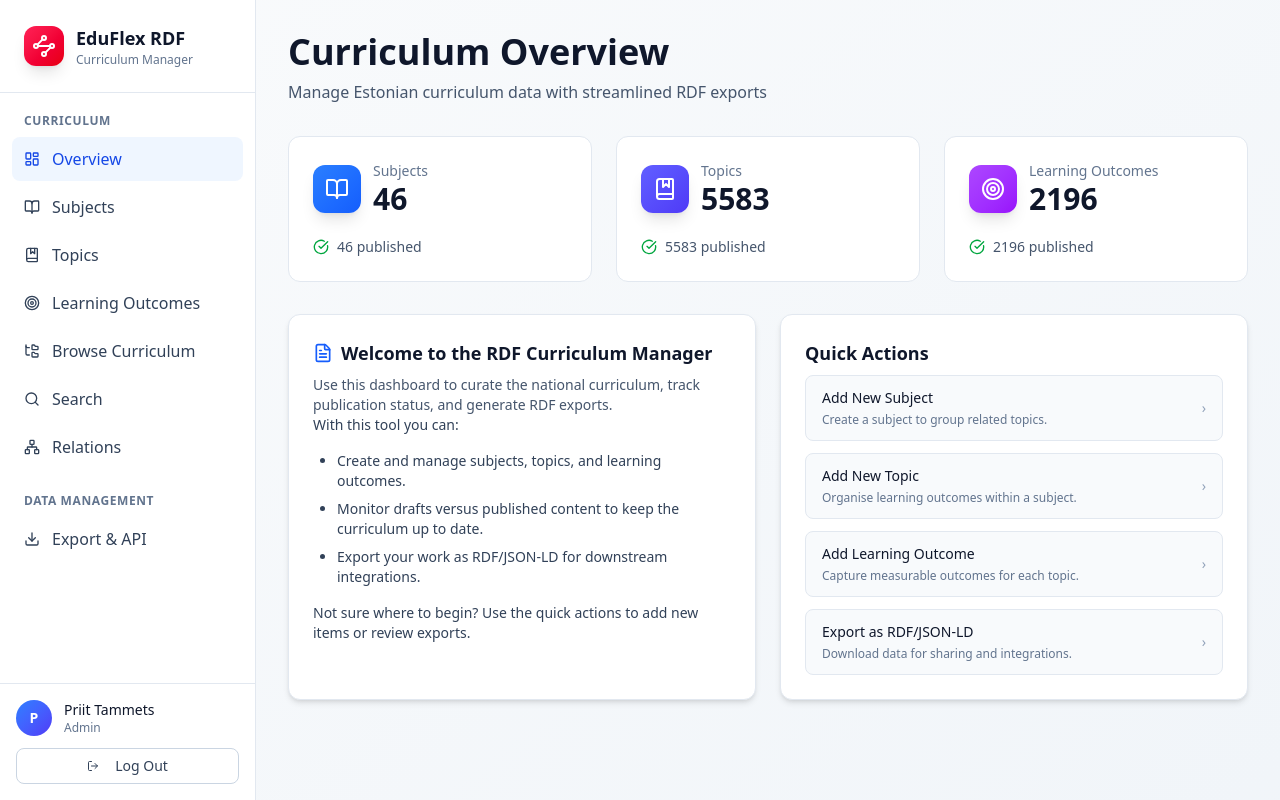
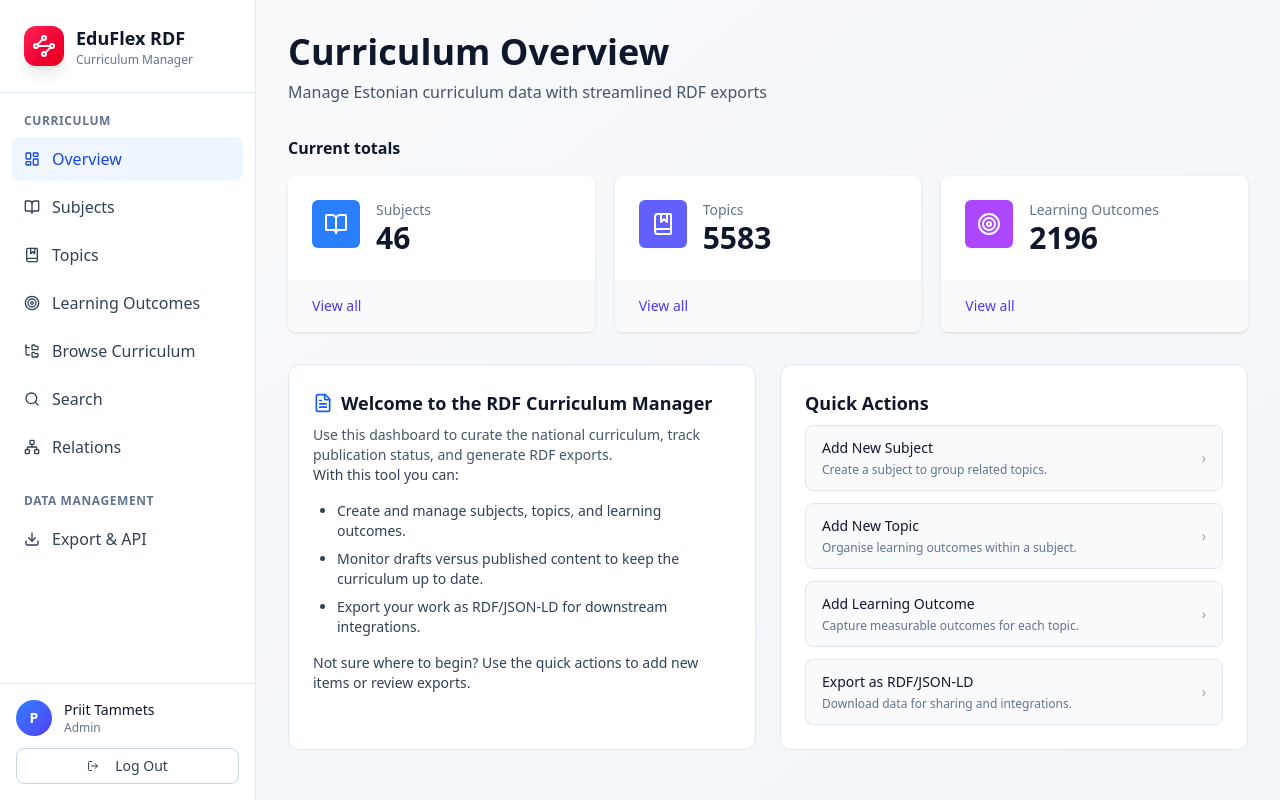
Before and after one commit to tammets/RDF-CM-demo, a React (Vite) app: page / in a window 1280 px wide. Built offline with nearby package versions, Linux system fonts and the light colour scheme.

Commit message:
update UI components for improved styling and consistency

```diff
--- a/src/components/ui/input.tsx
+++ b/src/components/ui/input.tsx
@@ -8,7 +8,7 @@ export function Input({ className = "", ...props }: InputProps) {
   return (
     <input
       {...props}
-      className={`w-full rounded-lg border border-slate-300 bg-white px-3 py-2 text-sm text-slate-900 shadow-sm focus:outline-none focus-visible:ring-2 focus-visible:ring-slate-400 focus-visible:ring-offset-1 disabled:cursor-not-allowed disabled:opacity-50 ${className}`}
+      className={`block w-full rounded-md bg-white px-3 py-1.5 text-base text-gray-900 outline outline-1 -outline-offset-1 outline-gray-300 placeholder:text-gray-400 focus-visible:outline-2 focus-visible:-outline-offset-2 focus-visible:outline-indigo-600 sm:text-sm/6 disabled:cursor-not-allowed disabled:bg-gray-50 disabled:text-gray-400 disabled:opacity-50 ${className}`}
     />
   );
 }
--- a/src/components/ui/label.tsx
+++ b/src/components/ui/label.tsx
@@ -9,7 +9,7 @@ export function Label({ className = "", children, ...props }: LabelProps) {
   return (
     <label
       {...props}
-      className={`text-sm font-medium text-slate-700 ${className}`}
+      className={`block text-sm/6 font-medium text-gray-900 ${className}`}
     >
       {children}
     </label>
--- a/src/components/ui/textarea.tsx
+++ b/src/components/ui/textarea.tsx
@@ -8,7 +8,7 @@ export function Textarea({ className = "", ...props }: TextareaProps) {
   return (
     <textarea
       {...props}
-      className={`w-full rounded-lg border border-slate-300 bg-white px-3 py-2 text-sm text-slate-900 shadow-sm focus:outline-none focus-visible:ring-2 focus-visible:ring-slate-400 focus-visible:ring-offset-1 disabled:cursor-not-allowed disabled:opacity-50 ${className}`}
+      className={`block w-full rounded-md bg-white px-3 py-1.5 text-base text-gray-900 outline outline-1 -outline-offset-1 outline-gray-300 placeholder:text-gray-400 focus-visible:outline-2 focus-visible:-outline-offset-2 focus-visible:outline-indigo-600 sm:text-sm/6 disabled:cursor-not-allowed disabled:bg-gray-50 disabled:text-gray-400 disabled:opacity-50 ${className}`}
     />
   );
 }
--- a/src/pages/Browse.tsx
+++ b/src/pages/Browse.tsx
@@ -72,7 +72,7 @@ export default function Browse() {
             const subjectTopics = getTopicsForSubject(subject.id);
 
             return (
-              <Card key={subject.id} className="border-slate-200 bg-white shadow-md overflow-hidden">
+              <Card key={subject.id} className="border-slate-200 bg-white overflow-hidden">
                 <div
                   className="p-5 cursor-pointer hover:bg-slate-50 transition-colors"
                   onClick={() => toggleSubject(subject.id)}
@@ -85,9 +85,6 @@ export default function Browse() {
                       <div className="flex-1">
                         <div className="flex items-center gap-3">
                           <h3 className="text-lg font-semibold text-slate-900">{subject.name}</h3>
-                          {subject.status === 'published' && (
-                            <Badge variant="default" className="bg-green-600">Published</Badge>
-                          )}
                           {subject.code && (
                             <Badge variant="outline">{subject.code}</Badge>
                           )}
@@ -100,9 +97,6 @@ export default function Browse() {
                         )}
                       </div>
                       <div className="flex items-center gap-3">
-                        <Badge variant="secondary" className="text-xs">
-                          {subjectTopics.length} topics
-                        </Badge>
                         {isExpanded ? (
                           <ChevronDown className="w-5 h-5 text-slate-400" />
                         ) : (
@@ -138,9 +132,6 @@ export default function Browse() {
                                     <div className="flex-1">
                                       <div className="flex items-center gap-2">
                                         <h4 className="font-medium text-slate-900">{topic.name}</h4>
-                                        {topic.status === 'published' && (
-                                          <Badge variant="default" className="bg-green-600 text-xs">Published</Badge>
-                                        )}
                                       </div>
                                       {topic.name_et && (
                                         <p className="text-xs text-slate-500 mt-0.5">{topic.name_et}</p>
@@ -189,11 +180,6 @@ export default function Browse() {
                                                   <Badge variant="secondary" className="text-xs">
                                                     {outcome.school_level}
                                                   </Badge>
-                                                  {outcome.status === 'published' && (
-                                                    <Badge variant="default" className="bg-green-600 text-xs">
-                                                      Published
-                                                    </Badge>
-                                                  )}
                                                 </div>
                                               </div>
                                               {outcome.text_et && (
--- a/src/pages/Dashboard.tsx
+++ b/src/pages/Dashboard.tsx
@@ -1,6 +1,6 @@
 import { Link } from "react-router-dom";
-import { BookOpen, BookMarked, Target, CheckCircle, FileText } from "lucide-react";
 import { useQuery } from "@tanstack/react-query";
+import { FileText, BookOpen, BookMarked, Target } from "lucide-react";
 
 import { curriculum, type Subject, type Topic, type LearningOutcome } from "@/api/curriculumClient";
 import { Card, CardContent, CardHeader, CardTitle } from "@/components/ui/card";
@@ -22,33 +22,29 @@ export default function Dashboard() {
     queryFn: () => curriculum.entities.LearningOutcome.list("-created_date"),
   });
 
-  const publishedSubjects = subjects.filter((subject) => subject.status === "published").length;
-  const publishedTopics = topics.filter((topic) => topic.status === "published").length;
-  const publishedOutcomes = outcomes.filter((outcome) => outcome.status === "published").length;
-
   const stats = [
     {
-      title: "Subjects",
-      value: subjects.length,
-      published: publishedSubjects,
+      id: "subjects",
+      name: "Subjects",
+      stat: subjects.length,
       icon: BookOpen,
-      color: "from-blue-500 to-blue-600",
+      iconBg: "bg-blue-500",
       link: createPageUrl("Subjects"),
     },
     {
-      title: "Topics",
-      value: topics.length,
-      published: publishedTopics,
+      id: "topics",
+      name: "Topics",
+      stat: topics.length,
       icon: BookMarked,
-      color: "from-indigo-500 to-indigo-600",
+      iconBg: "bg-indigo-500",
       link: createPageUrl("Topics"),
     },
     {
-      title: "Learning Outcomes",
-      value: outcomes.length,
-      published: publishedOutcomes,
+      id: "outcomes",
+      name: "Learning Outcomes",
+      stat: outcomes.length,
       icon: Target,
-      color: "from-purple-500 to-purple-600",
+      iconBg: "bg-purple-500",
       link: createPageUrl("Outcomes"),
     },
   ];
@@ -84,38 +80,36 @@ export default function Dashboard() {
           <p className="text-slate-600">Manage Estonian curriculum data with streamlined RDF exports</p>
         </div>
 
-        <div className="grid grid-cols-1 gap-6 md:grid-cols-3">
-          {stats.map((stat) => (
-            <Link key={stat.title} to={stat.link}>
-              <Card className="group cursor-pointer border-slate-200 bg-white transition-all duration-300 hover:shadow-xl">
-                <CardContent className="p-6">
-                  <div className="flex items-start justify-between">
-                    <div className="flex-1 space-y-3">
-                      <div className="flex items-center gap-3">
-                        <div
-                          className={`flex h-12 w-12 items-center justify-center rounded-xl bg-gradient-to-br ${stat.color} shadow-lg transition-transform group-hover:scale-110`}
-                        >
-                          <stat.icon className="h-6 w-6 text-white" />
-                        </div>
-                        <div>
-                          <p className="text-sm font-medium text-slate-500">{stat.title}</p>
-                          <p className="text-3xl font-bold text-slate-900">{stat.value}</p>
-                        </div>
-                      </div>
-                      <div className="flex items-center gap-2 pt-2">
-                        <CheckCircle className="h-4 w-4 text-green-600" />
-                        <span className="text-sm text-slate-600">{stat.published} published</span>
-                      </div>
+        <div>
+          <h3 className="text-base font-semibold text-slate-900">Current totals</h3>
+          <dl className="mt-4 grid grid-cols-1 gap-5 sm:grid-cols-2 lg:grid-cols-3">
+            {stats.map((stat) => (
+              <Link key={stat.id} to={stat.link} className="group block">
+                <div className="relative overflow-hidden rounded-lg bg-white px-4 pt-5 pb-12 shadow-sm transition-shadow hover:shadow-md sm:px-6 sm:pt-6">
+                  <dt>
+                    <div className={`absolute rounded-md ${stat.iconBg} p-3`}>
+                      <stat.icon aria-hidden="true" className="h-6 w-6 text-white" />
+                    </div>
+                    <p className="ml-16 truncate text-sm font-medium text-slate-500">{stat.name}</p>
+                  </dt>
+                  <dd className="ml-16 flex items-baseline pb-6 sm:pb-7">
+                    <p className="text-3xl font-semibold text-slate-900">{stat.stat}</p>
+                  </dd>
+                  <div className="absolute inset-x-0 bottom-0 bg-slate-50 px-4 py-4 sm:px-6">
+                    <div className="text-sm">
+                      <span className="font-medium text-indigo-600 transition-colors group-hover:text-indigo-500">
+                        View all<span className="sr-only"> {stat.name}</span>
+                      </span>
                     </div>
                   </div>
-                </CardContent>
-              </Card>
-            </Link>
-          ))}
+                </div>
+              </Link>
+            ))}
+          </dl>
         </div>
 
         <div className="grid grid-cols-1 gap-6 lg:grid-cols-2">
-          <Card className="border-slate-200 bg-white shadow-md">
+          <Card className="border-slate-200 bg-white">
             <CardHeader>
               <CardTitle className="mb-2 flex items-center gap-2 text-slate-900">
                 <FileText className="h-5 w-5 text-blue-600" />
@@ -138,7 +132,7 @@ export default function Dashboard() {
             </CardContent>
           </Card>
 
-          <Card className="border-slate-200 bg-white shadow-md">
+          <Card className="border-slate-200 bg-white">
             <CardHeader>
               <CardTitle className="mb-2 text-slate-900">Quick Actions</CardTitle>
             </CardHeader>
--- a/src/pages/Outcomes.tsx
+++ b/src/pages/Outcomes.tsx
@@ -391,8 +391,8 @@ export default function Outcomes() {
           </Dialog>
         </div>
 
-        <Card>
-          <CardHeader>
+        <Card className="border-slate-200">
+          <CardHeader className="mb-4">
             <div className="flex items-center justify-between">
               <CardTitle className="flex items-center gap-2">
                 <Target className="w-5 h-5 text-purple-600" />
--- a/src/pages/Subjects.tsx
+++ b/src/pages/Subjects.tsx
@@ -106,7 +106,7 @@ export default function Subjects() {
   };
 
   const handleDelete = (id: string) => {
-    if (window.confirm("Kas oled kindel, et soovid selle õppeaine kustutada?")) {
+    if (window.confirm("Are you sure you want to delete this subject?")) {
       void deleteMutation.mutate(id);
     }
   };
@@ -116,8 +116,8 @@ export default function Subjects() {
       <div className="max-w-7xl mx-auto space-y-6">
         <div className="flex justify-between items-center">
           <div>
-            <h1 className="text-3xl font-bold text-slate-900">Õppeained</h1>
-            <p className="text-slate-600 mt-1">Halda õppekava õppeaineid</p>
+            <h1 className="text-3xl font-bold text-slate-900">Subjects</h1>
+            <p className="text-slate-600 mt-1">Manage curriculum subjects</p>
           </div>
           <Dialog open={open} onOpenChange={(isOpen) => {
             setOpen(isOpen);
@@ -126,57 +126,57 @@ export default function Subjects() {
             <DialogTrigger asChild>
               <Button className="bg-blue-600 hover:bg-blue-700">
                 <Plus className="w-4 h-4 mr-2" />
-                Lisa õppeaine
+                Add subject
               </Button>
             </DialogTrigger>
             <DialogContent className="max-w-2xl">
               <DialogHeader>
-                <DialogTitle>{editingSubject ? 'Muuda õppeainet' : 'Lisa uus õppeaine'}</DialogTitle>
+                <DialogTitle>{editingSubject ? "Edit subject" : "Add new subject"}</DialogTitle>
               </DialogHeader>
               <form onSubmit={handleSubmit} className="space-y-4">
                 <div className="grid grid-cols-2 gap-4">
                   <div className="space-y-2">
-                    <Label htmlFor="name">Nimi (inglise keeles) *</Label>
+                    <Label htmlFor="name">Name (English) *</Label>
                     <Input
                       id="name"
                       value={formData.name}
                       onChange={(e) => setFormData({ ...formData, name: e.target.value })}
-                      placeholder="nt Mathematics"
+                      placeholder="e.g. Mathematics"
                       required
                     />
                   </div>
                   <div className="space-y-2">
-                    <Label htmlFor="name_et">Nimi (eesti keeles)</Label>
+                    <Label htmlFor="name_et">Name (Estonian)</Label>
                     <Input
                       id="name_et"
                       value={formData.name_et}
                       onChange={(e) => setFormData({ ...formData, name_et: e.target.value })}
-                      placeholder="nt Matemaatika"
+                      placeholder="e.g. Matemaatika"
                     />
                   </div>
                 </div>
                 <div className="space-y-2">
-                  <Label htmlFor="description">Kirjeldus</Label>
+                  <Label htmlFor="description">Description</Label>
                   <Textarea
                     id="description"
                     value={formData.description}
                     onChange={(e) => setFormData({ ...formData, description: e.target.value })}
-                    placeholder="Õppeaine kirjeldus"
+                    placeholder="Subject description"
                     rows={3}
                   />
                 </div>
                 <div className="grid grid-cols-2 gap-4">
                   <div className="space-y-2">
-                    <Label htmlFor="code">Kood</Label>
+                    <Label htmlFor="code">Code</Label>
                     <Input
                       id="code"
                       value={formData.code}
                       onChange={(e) => setFormData({ ...formData, code: e.target.value })}
-                      placeholder="nt MATH"
+                      placeholder="e.g. MATH"
                     />
                   </div>
                   <div className="space-y-2">
-                    <Label htmlFor="status">Olek</Label>
+                    <Label htmlFor="status">Status</Label>
                     <div className="mt-2 grid grid-cols-1">
                       <select
                         id="status"
@@ -189,8 +189,8 @@ export default function Subjects() {
                         }
                         className={nativeSelectClass}
                       >
-                        <option value="draft">Mustand</option>
-                        <option value="published">Avaldatud</option>
+                        <option value="draft">Draft</option>
+                        <option value="published">Published</option>
                       </select>
                       <ChevronDown aria-hidden="true" className={chevronClass} />
                     </div>
@@ -202,15 +202,15 @@ export default function Subjects() {
                     id="uri"
                     value={formData.uri}
                     onChange={(e) => setFormData({ ...formData, uri: e.target.value })}
-                    placeholder="nt https://oppekava.edu.ee/subjects/mathematics"
+                    placeholder="e.g. https://oppekava.edu.ee/subjects/mathematics"
                   />
                 </div>
                 <div className="flex justify-end gap-3 pt-4">
                   <Button type="button" variant="outline" onClick={() => setOpen(false)}>
-                    Tühista
+                    Cancel
                   </Button>
                   <Button type="submit" className="bg-blue-600 hover:bg-blue-700">
-                    {editingSubject ? 'Uuenda' : 'Loo'} õppeaine
+                    {editingSubject ? "Update" : "Create"} subject
                   </Button>
                 </div>
               </form>
@@ -218,27 +218,27 @@ export default function Subjects() {
           </Dialog>
         </div>
 
-        <Card>
-          <CardHeader>
+        <Card className="border-slate-200">
+          <CardHeader className="mb-4">
             <CardTitle className="flex items-center gap-2">
               <BookOpen className="w-5 h-5 text-blue-600" />
-              Kõik õppeained
+              All subjects
             </CardTitle>
           </CardHeader>
           <CardContent>
             {isLoading ? (
-              <p className="text-center py-8 text-slate-500">Laadimine...</p>
+              <p className="text-center py-8 text-slate-500">Loading...</p>
             ) : subjects.length === 0 ? (
-              <p className="text-center py-8 text-slate-500">Õppeaineid pole veel. Lisa esimene õppeaine!</p>
+              <p className="text-center py-8 text-slate-500">No subjects yet. Create the first subject!</p>
             ) : (
               <Table>
                 <TableHeader>
                   <TableRow>
-                    <TableHead>Nimi</TableHead>
-                    <TableHead>Kood</TableHead>
-                    <TableHead>Olek</TableHead>
+                    <TableHead>Name</TableHead>
+                    <TableHead>Code</TableHead>
+                    <TableHead>Status</TableHead>
                     <TableHead>URI</TableHead>
-                    <TableHead className="text-right">Tegevused</TableHead>
+                    <TableHead className="text-right">Actions</TableHead>
                   </TableRow>
                 </TableHeader>
                 <TableBody>
@@ -256,8 +256,8 @@ export default function Subjects() {
                         <Badge variant="outline">{subject.code || '—'}</Badge>
                       </TableCell>
                       <TableCell>
-                        <Badge variant={subject.status === 'published' ? 'default' : 'secondary'}>
-                          {subject.status === 'published' ? 'Avaldatud' : 'Mustand'}
+                        <Badge variant={subject.status === "published" ? "default" : "secondary"}>
+                          {subject.status === "published" ? "Published" : "Draft"}
                         </Badge>
                       </TableCell>
                       <TableCell className="text-sm text-slate-600">
--- a/src/pages/Topics.tsx
+++ b/src/pages/Topics.tsx
@@ -302,8 +302,8 @@ export default function Topics() {
           </Dialog>
         </div>
 
-        <Card>
-          <CardHeader>
+        <Card className="border-slate-200">
+          <CardHeader className="mb-4">
             <div className="flex items-center justify-between">
               <CardTitle className="flex items-center gap-2">
                 <BookMarked className="w-5 h-5 text-indigo-600" />
```
Also changed, not shown: src/pages/Search.tsx (+5 -7 lines).
